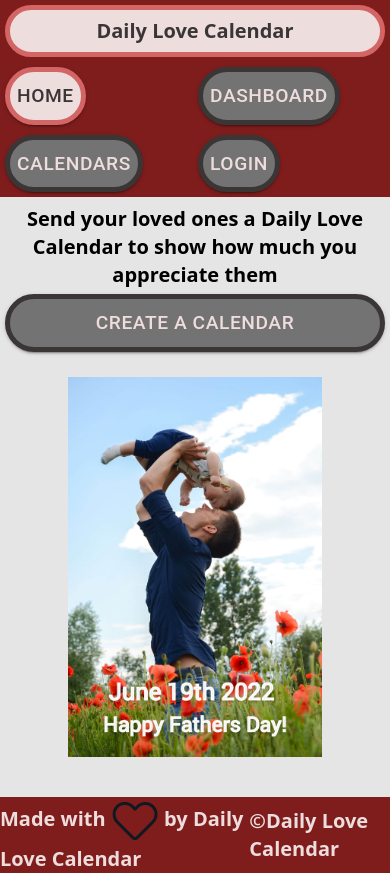
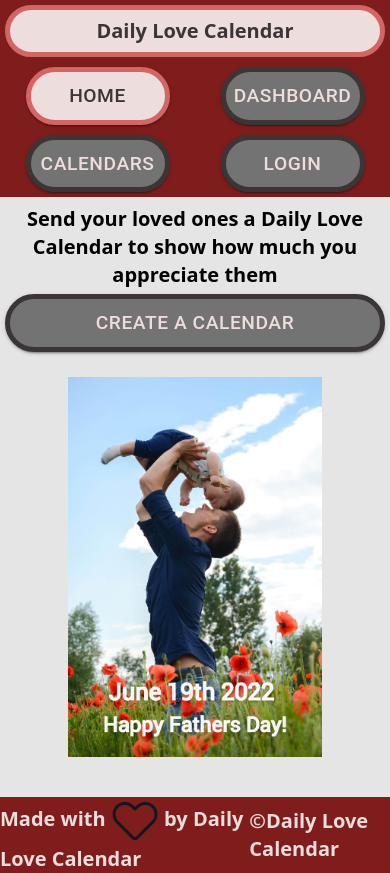
Before and after one commit to JamesHardin02/Daily-Love-Calendar, a React (Create React App) app in the folder client/: page / in a window 390 px wide. Built offline with nearby package versions, Linux system fonts and the light colour scheme.

Commit message:
fixed nav responsive styling issue

```diff
--- a/client/src/components/Nav/index.js
+++ b/client/src/components/Nav/index.js
@@ -26,9 +26,10 @@ function Nav(props){
   return(
     <div className='grid grid-rows-2 grid-flow-col sm:flex sm:grid-rows-none'>
       {categories.map((category) => (
-        <Link to={`/${category.name}`}>
+
+        <Link className='justify-self-center' to={`/${category.name}`}>
           <StyledButton variant='contained'
-            className={` bg-neutral-500 ${ //if currentCategory.name is the category iterated on then add navActive class
+            className={`w-36 bg-neutral-500 ${ //if currentCategory.name is the category iterated on then add navActive class
               currentCategory.name === category.name && `navActive`
               }`}
             key={category.name}
```
